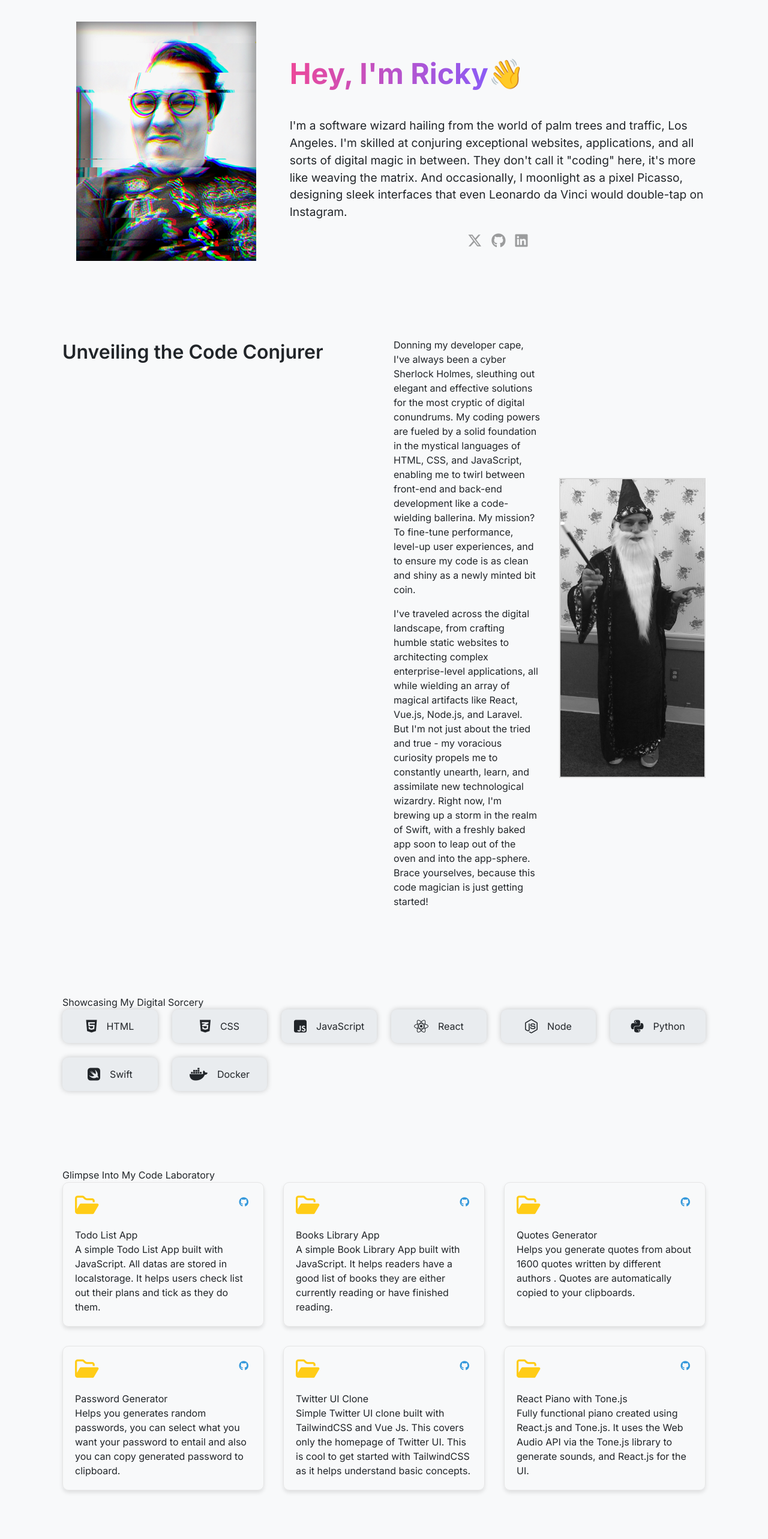
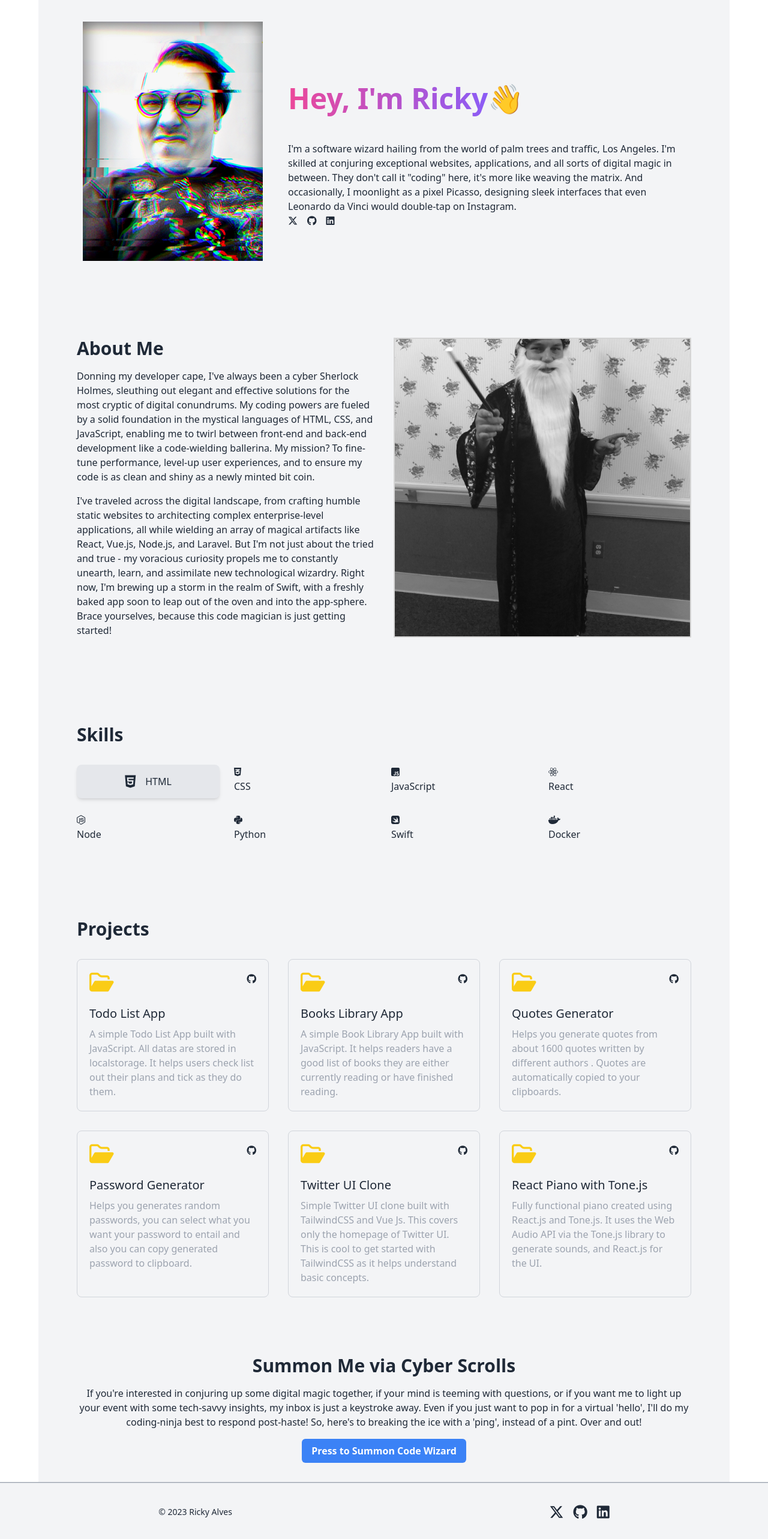
Before and after one commit to henriquesuper/rickyalves, a Next.js app: page / in a window 1280 px wide. Shown: the part 100-2666 px from the top of the page at 60% size. Built offline with nearby package versions, Linux system fonts and the light colour scheme.

Commit message:
transfered styles to tailwind

```diff
--- a/components/About.jsx
+++ b/components/About.jsx
@@ -2,11 +2,10 @@ import Image from "next/image";
 
 const About = () => {
   return (
-    <div className="about-container">
-      <h2>Unveiling the Code Conjurer</h2>
-      <div className="flex-about">
-        <div className="about-text">
-          <p>
+    <div className="grid grid-cols-1 md:grid-cols-2 gap-8 py-16 px-8">
+      <div>
+        <h2 className="text-3xl font-semibold mb-4">About Me</h2>
+        <p className="text-base mb-4">
           Donning my developer cape, I've always been a cyber
           Sherlock Holmes, sleuthing out elegant and effective
           solutions for the most cryptic of digital conundrums.
@@ -18,7 +17,8 @@ const About = () => {
           and to ensure my code is as clean and shiny as a newly
           minted bit coin.
         </p>
-          <p>I've traveled across the digital landscape,
+        <p className="text-base mb-4">
+          I've traveled across the digital landscape,
           from crafting humble static websites to architecting
           complex enterprise-level applications, all while wielding
           an array of magical artifacts like React, Vue.js, Node.js,
@@ -31,9 +31,8 @@ const About = () => {
           magician is just getting started!
         </p>
       </div>
-        <div className="about-img">
-          <Image src='/images/about.jpeg' className="profile-img" width={300} height={500}/>
-        </div>
+      <div>
+        <Image src='/images/about.jpeg' className="w-full h-[500px] object-cover border-2 border-gray-300 filter grayscale hover:filter-none transition-all duration-500 ease-in-out hover:scale-102 cursor-cell" width={300} height={500}/>
       </div>
     </div>
   )
--- a/components/Contact.jsx
+++ b/components/Contact.jsx
@@ -1,9 +1,9 @@
 const Contact = () => {
     return (
-      <div className="contact-container">
-        <h2>Summon Me via Cyber Scrolls</h2>
-        <p>If you're interested in conjuring up some digital magic together, if your mind is teeming with questions, or if you want me to light up your event with some tech-savvy insights, my inbox is just a keystroke away. Even if you just want to pop in for a virtual 'hello', I'll do my coding-ninja best to respond post-haste! So, here's to breaking the ice with a 'ping', instead of a pint. Over and out!</p>
-        <a href="mailto:ricky@rickyalves.com" className='cta-btn'>Press to Summon Code Wizard</a>
+      <div className="flex flex-col items-center py-8 px-8 w-4/5 md:w-full mx-auto">
+        <h2 className="text-3xl font-semibold mb-4">Summon Me via Cyber Scrolls</h2>
+        <p className="text-base mb-4 text-center">If you're interested in conjuring up some digital magic together, if your mind is teeming with questions, or if you want me to light up your event with some tech-savvy insights, my inbox is just a keystroke away. Even if you just want to pop in for a virtual 'hello', I'll do my coding-ninja best to respond post-haste! So, here's to breaking the ice with a 'ping', instead of a pint. Over and out!</p>
+        <a href="mailto:ricky@rickyalves.com" className="bg-blue-500 text-white px-4 py-2 rounded-md text-base font-semibold transition-all duration-500 ease-in-out hover:bg-blue-600 cursor-pointer">Press to Summon Code Wizard</a>
       </div>
     )
   }
--- a/components/Footer.jsx
+++ b/components/Footer.jsx
@@ -1,38 +1,23 @@
 const Footer = () => {
+  const currentYear = new Date().getFullYear();
+
   return (
     <>
-      <hr />
-      <div className="footer-container">
-        <p>
-          © {new Date().getFullYear()} Ricky's Code Chronicles
-        </p>
-        <div className="social_icons">
-          <a
-            href="https://twitter.com/henriquesuper"
-            aria-label="Twitter"
-            target="_blank"
-            rel="noopener noreferrer"
-          >
-            <i class="fa-brands fa-x-twitter"></i>
+      <hr className="border-none bg-gray-400 h-px w-4/5 mx-auto md:w-full" />
+      <div className="flex justify-around items-center py-8 bg-gray-100 border-t border-gray-300">
+        <p className="text-sm text-gray-800">© {currentYear} Ricky Alves</p>
+        <div className="flex justify-between items-center gap-4">
+          <a href="https://twitter.com/henriquesuper" aria-label="Twitter" target="_blank" rel="noopener noreferrer" className="text-gray-800 text-2xl transition-all duration-300 ease-in-out hover:text-blue-500">
+            <i className="fa-brands fa-x-twitter"></i>
           </a>
-          <a
-            href="https://github.com/henriquesuper"
-            aria-label="GitHub"
-            target="_blank"
-            rel="noopener noreferrer"
-          >
+          <a href="https://github.com/henriquesuper" aria-label="GitHub" target="_blank" rel="noopener noreferrer" className="text-gray-800 text-2xl transition-all duration-300 ease-in-out hover:text-blue-500">
             <i className="fa-brands fa-github"></i>
           </a>
-          <a
-            href="https://linkedin.com/in/rickyalves/"
-            aria-label="LinkedIn"
-            target="_blank"
-            rel="noopener noreferrer"
-          >
+          <a href="https://linkedin.com/in/rickyalves/" aria-label="LinkedIn" target="_blank" rel="noopener noreferrer" className="text-gray-800 text-2xl transition-all duration-300 ease-in-out hover:text-blue-500">
             <i className="fa-brands fa-linkedin"></i>
           </a>
         </div>
-      </div >
+      </div>
     </>
   )
 }
--- a/components/Hero.jsx
+++ b/components/Hero.jsx
@@ -3,9 +3,9 @@ import Image from "next/image";
 
 const Hero = () => {
   return (
-    <div className="hero-container">
-      <Image src='/images/profile.jpeg' className="profile-img" width={300} height={300} alt="Ricky's personal headshot" />
-      <div className="hero-text">
+    <div className="grid grid-cols-1 md:grid-cols-3 gap-8 items-center py-16 px-8">
+      <Image src='/images/profile.jpeg' className="profile-img justify-self-center md:col-span-1" width={300} height={300} alt="Ricky's personal headshot" />
+      <div className="text-left md:col-span-2 md:text-left">
         <div class="text-5xl font-extrabold mb-12 mt-12 ...">
           <span class="bg-clip-text text-transparent bg-gradient-to-r from-pink-500 to-violet-500 space-x-8">
             Hey, I'm Ricky
@@ -20,7 +20,7 @@ const Hero = () => {
           Picasso, designing sleek interfaces that even Leonardo da
           Vinci would double-tap on Instagram.
         </p>
-        <div className="social-icons">
+        <div className="social-icons flex justify-center md:justify-start items-center gap-4">
           <a
             href="https://twitter.com/henriquesuper"
             aria-label="Twitter"
--- a/components/Navbar.jsx
+++ b/components/Navbar.jsx
@@ -2,13 +2,13 @@ import Link from "next/link";
 
 const Navbar = () => {
   return (
-    <div className="nav-container">
-      <div className="logo">
+    <div className="flex justify-between items-center py-4 bg-gray-100 shadow-md">
+      <div className="text-2xl font-bold text-gray-800">
         <Link href="/">
           Ricky's Code Chronicles
         </Link>
       </div>
-      <Link href="/piano" className="cta-btn">Cast a Musical Spell</Link>
+      <Link href="/piano" className="bg-blue-500 text-white px-4 py-2 rounded-md text-base font-semibold transition-all duration-500 ease-in-out hover:bg-blue-600 cursor-pointer">Cast a Musical Spell</Link>
     </div>
   )
 }
--- a/components/Projects.jsx
+++ b/components/Projects.jsx
@@ -2,19 +2,21 @@ import { projectData } from './data.js';
 
 const Projects = () => {
   return (
-    <div className="projects-container">
-      <h2>Glimpse Into My Code Laboratory</h2>
-      <div className="projects-grid">
+    <div className="py-16 px-8">
+      <h2 className="text-3xl font-semibold mb-8">Projects</h2>
+      <div className="grid grid-cols-1 md:grid-cols-3 gap-8">
         {projectData && projectData.map((project) => (
-          <div className="project-card" key={project.id}>
-            <div className="project-header">
-              <i className="fa-regular fa-folder-open folder-icon"></i>
-              <div className="small-icons">
-                <a href={project.gitHubLink}><i className="fa-brands fa-github"></i></a>
+          <div className="border border-gray-300 p-5 rounded-lg transition-all duration-300 ease-in-out hover:-translate-y-1 hover:shadow-lg" key={project.id}>
+            <div className="flex justify-between items-start mb-5">
+              <i className="fa-regular fa-folder-open text-4xl text-yellow-400"></i>
+              <div className="flex gap-2">
+                <a href={project.gitHubLink} className="transition-all duration-500 ease-in-out hover:text-yellow-400">
+                  <i className="fa-brands fa-github"></i>
+                </a>
               </div>
             </div>
-            <h3>{project.title}</h3>
-            <p>{project.description}</p>
+            <h3 className="text-xl mb-2">{project.title}</h3>
+            <p className="text-base text-gray-400">{project.description}</p>
           </div>
         ))
         }
--- a/components/Skills.jsx
+++ b/components/Skills.jsx
@@ -1,10 +1,10 @@
 const Skills = () => {
     return (
-      <div className="skills-container">
-        <h2>Showcasing My Digital Sorcery</h2>
-        <div className="grid-skills">
-          <div className="skill-card html">
-            <i className="fa-brands fa-html5 html-icon"></i>
+      <div className="py-16 px-8">
+        <h2 className="text-3xl font-semibold mb-8">Skills</h2>
+        <div className="grid grid-cols-2 md:grid-cols-4 gap-6">
+          <div className="bg-gray-200 text-gray-800 flex justify-center items-center gap-4 p-4 rounded-lg shadow-md transition-all duration-500 ease-in-out cursor-default hover:bg-red-500">
+            <i className="fa-brands fa-html5 text-2xl"></i>
             <p>HTML</p>
           </div>
           <div className="skill-card css">
--- a/pages/index.js
+++ b/pages/index.js
@@ -15,7 +15,7 @@ const Home = () => {
         <meta name="viewport" content="width=device-width, initial-scale=1" />
         <link rel="icon" href="/images/favicon.ico" />
       </Head>
-      <div>
+      <div className="font-inter text-base leading-normal bg-gray-100 text-gray-800 max-w-6xl mx-auto px-8">
         <Hero />
         <About />
         <Skills />
--- a/styles/globals.css
+++ b/styles/globals.css
@@ -3,417 +3,6 @@
 @tailwind components;
 @tailwind utilities;
 
-
-* {
-  margin: 0;
-  padding: 0;
-  box-sizing: border-box;
-}
-
-body {
-  font-family: 'Inter', sans-serif;
-  font-size: 16px;
-  line-height: 1.5;
-  background-color: #f8f9fa;
-  color: #212529;
-  width: 100%;
-  max-width: 1200px;
-  margin: 0 auto;
-  padding: 0 2rem;
-}
-
-@media screen and (max-width: 1200px) {
-  body {
-    padding: 0 2rem;
-  }
-}
-
-a {
-  text-decoration: none;
-  color: #3498db;
-}
-
-li {
-  list-style: none;
-}
-
-/* Navbar */
-.nav-container {
-  display: flex;
-  justify-content: space-between;
-  align-items: center;
-  padding: 1rem 0;
-  background-color: #f4f4f8;
-  box-shadow: 0 2px 4px rgba(0, 0, 0, 0.1);
-}
-
-.nav-container .logo {
-  font-size: 1.5rem;
-  font-weight: bold;
-  color: #333333;
-}
-
-.cta-btn {
-  background-color: #3498db;
-  color: #ffffff;
-  padding: 0.5rem 1rem;
-  border-radius: 5px;
-  font-size: 1rem;
-  font-weight: 600;
-  transition: all 0.5s ease-in-out;
-  cursor: pointer;
-  display: inline-block;
-}
-
-.cta-btn:hover {
-  background-color: #2980b9;
-}
-
-/* Footer */
-hr {
-  border: none;
-  background-color: #9b9c9d;
-  height: 1px;
-  width: 80%;
-  margin: 0 auto;
-}
-
-@media screen and (max-width: 768px) {
-  hr {
-    width: 100%;
-  }
-}
-
-.footer-container {
-  display: flex;
-  justify-content: space-around;
-  align-items: center;
-  padding: 2rem 0;
-  background-color: #f4f4f8;
-  border-top: 1px solid #e0e0e0;
-}
-
-.footer-container p {
-  font-size: 0.9rem;
-  color: #333333;
-}
-
-.footer-container .social_icons {
-  display: flex;
-  justify-content: space-between;
-  align-items: center;
-  gap: 0 1rem;
-}
-
-.footer-container .social_icons a {
-  color: #333333;
-  font-size: 1.5rem;
-  transition: all 0.3s ease-in-out;
-}
-
-.footer-container .social_icons a:hover {
-  color: #4a90e2;
-}
-
-/* Hero */
-
-.hero-container {
-  display: grid;
-  grid-template-columns: 1fr;
-  gap: 2rem;
-  align-items: center;
-  padding: 4rem 2rem;
-}
-
-@media (min-width: 768px) {
-  .hero-container {
-    grid-template-columns: 1fr 2fr;
-  }
-}
-
-.hero-container .profile-img {
-  justify-self: center;
-}
-
-.hero-container .hero-text {
-  text-align: left;
-}
-
-@media (max-width: 767px) {
-  .hero-container .hero-text {
-    text-align: center;
-  }
-}
-
-.hero-container .hero-text h2 {
-  font-size: 2.2rem;
-  font-weight: 600;
-  margin-bottom: 1rem;
-}
-
-.hero-container .hero-text p {
-  font-size: 1.2rem;
-  font-weight: 400;
-  margin-bottom: 1rem;
-}
-
-.hero-container .social-icons {
-  display: flex;
-  justify-content: center;
-  align-items: center;
-  gap: 0 1rem;
-}
-
-.hero-container .social-icons a {
-  color: #9b9c9d;
-  font-size: 1.5rem;
-  transition: all 0.5s ease-in-out;
-}
-
-.hero-container .social-icons a:hover {
-  color: #dadadb;
-}
-
-/* About */
-.about-container {
-  display: grid;
-  grid-template-columns: 1fr;
-  gap: 2rem;
-  padding: 4rem 2rem;
-}
-
-@media (min-width: 768px) {
-  .about-container {
-    grid-template-columns: 1fr 1fr;
-  }
-}
-
-.about-container .about-text,
-.about-container .about-img {
-  width: 100%;
-}
-
-.about-container h2 {
-  font-size: 2rem;
-  font-weight: 600;
-  margin-bottom: 1rem;
-}
-
-.about-container .flex-about {
-  display: flex;
-  justify-content: space-between;
-  align-items: center;
-  gap: 0 2rem;
-}
-
-.about-container .flex-about .about-text {
-  width: 50%;
-}
-
-.about-container .flex-about .about-text p {
-  font-size: 1rem;
-  font-weight: 400;
-  margin-bottom: 1rem;
-}
-
-.about-container .flex-about .about-img {
-  width: 50%;
-}
-
-.about-container .flex-about .about-img .profile-img {
-  overflow: hidden;
-  width: 100%;
-  height: 500px;
-  object-fit: cover;
-  border: 2px solid #dadadb;
-  filter: grayscale(100%);
-  transition: all 0.5s ease-in-out;
-  cursor: cell;
-}
-
-.about-container .flex-about .about-img .profile-img:hover {
-  filter: grayscale(0%);
-  transform: scale(1.02);
-}
-
-@media screen and (max-width: 768px) {
-  .about-container .flex-about {
-    flex-direction: column;
-  }
-
-  .about-container .flex-about .about-text {
-    width: 100%;
-  }
-
-  .about-container .flex-about .about-img {
-    width: 100%;
-  }
-}
-
-/* Skills */
-.skills-container {
-  padding: 4rem 2rem;
-}
-
-.skills-container .grid-skills {
-  display: grid;
-  grid-template-columns: repeat(auto-fit, minmax(150px, 1fr));
-  gap: 1.5rem;
-}
-
-@media screen and (max-width: 768px) {
-  .skills-container .grid-skills {
-    grid-template-columns: repeat(2, 1fr);
-  }
-}
-
-.skills-container .grid-skills .skill-card {
-  background-color: #e9ecef;
-  color: #212529;
-  display: flex;
-  justify-content: center;
-  align-items: center;
-  gap: 0 1rem;
-  padding: 1rem;
-  border-radius: 10px;
-  box-shadow: 0 0 10px rgba(0, 0, 0, 0.2);
-  transition: all 0.5s ease-in-out;
-  cursor: context-menu;
-}
-
-.skills-container .grid-skills i {
-  font-size: 1.5rem;
-}
-
-.skills-container .grid-skills .html:hover {
-  background-color: #e34f26;
-}
-
-.skills-container .grid-skills .css:hover {
-  background-color: #264de4;
-}
-
-.skills-container .grid-skills .js:hover {
-  background-color: #f7df1e;
-}
-
-.skills-container .grid-skills .react:hover {
-  background-color: #61dafb;
-}
-
-.skills-container .grid-skills .node:hover {
-  background-color: #339933;
-}
-
-.skills-container .grid-skills .python:hover {
-  background-color: #3776ab;
-}
-
-.skills-container .grid-skills .swift:hover {
-  background-color: #00a1a7;
-}
-
-.skills-container .grid-skills .docker:hover {
-  background-color: #66a61e;
-}
-
-/* Projects */
-.projects-container {
-  padding: 4rem 2rem;
-}
-
-.projects-grid {
-  display: grid;
-  grid-template-columns: repeat(auto-fit, minmax(300px, 1fr));
-  gap: 2rem;
-}
-
-@media screen and (max-width: 768px) {
-  .projects-grid {
-    grid-template-columns: repeat(1, 1fr);
-  }
-}
-
-.project-card {
-  border: 1px solid #e6e6e6;
-  padding: 20px;
-  border-radius: 10px;
-  transition: all 0.3s ease;
-  box-shadow: 0 4px 6px rgba(0, 0, 0, 0.1);
-}
-
-.project-card:hover {
-  transform: translateY(-5px);
-  box-shadow: 0 10px 20px rgba(0, 0, 0, 0.05);
-}
-
-.project-card .project-header {
-  display: flex;
-  justify-content: space-between;
-  align-items: flex-start;
-  margin-bottom: 20px;
-}
-
-.project-card .folder-icon {
-  font-size: 35px;
-  color: #ffcc17;
-}
-
-.project-header .small-icons {
-  display: flex;
-  gap: 0 5px;
-}
-
-.project-card .small-icons a {
-  margin-right: 5px;
-  cursor: pointer;
-  transition: all 0.5s ease;
-}
-
-.project-card .small-icons a:hover {
-  color: #ffcc17;
-}
-
-.project-card .project h3 {
-  font-size: 20px;
-  margin-bottom: 10px;
-}
-
-.project-card .project p {
-  font-size: 16px;
-  margin-bottom: 10px;
-  color: #b3b3b3;
-}
-
-/* contact */
-.contact-container {
-  padding: 2rem 0 4rem;
-  display: flex;
-  justify-content: center;
-  align-items: center;
-  flex-direction: column;
-  width: 80%;
-  margin: 0 auto;
-}
-
-@media screen and (max-width: 768px) {
-  .contact-container {
-    width: 100%;
-  }
-}
-
-.contact-container h2 {
-  font-size: 2rem;
-  font-weight: 600;
-  margin-bottom: 1rem;
-}
-
-.contact-container p {
-  font-size: 1rem;
-  font-weight: 400;
-  margin-bottom: 1rem;
-  text-align: center;
-}
 /* Styles for Piano Component */
 .piano {
   display: flex;
```
Lines whose indentation alone changed are shown as unchanged.
